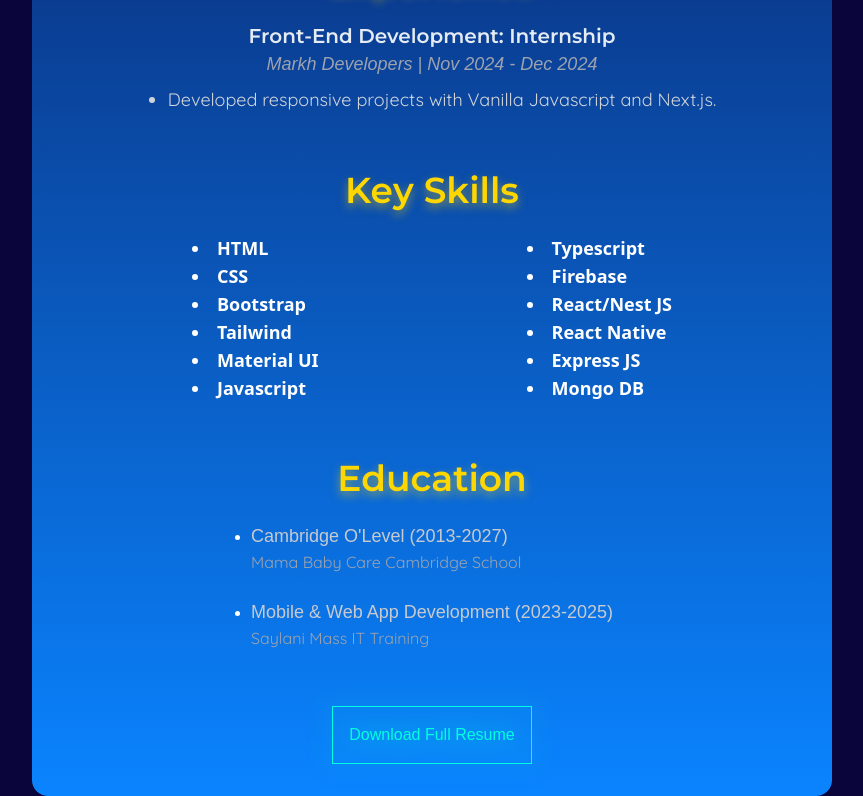
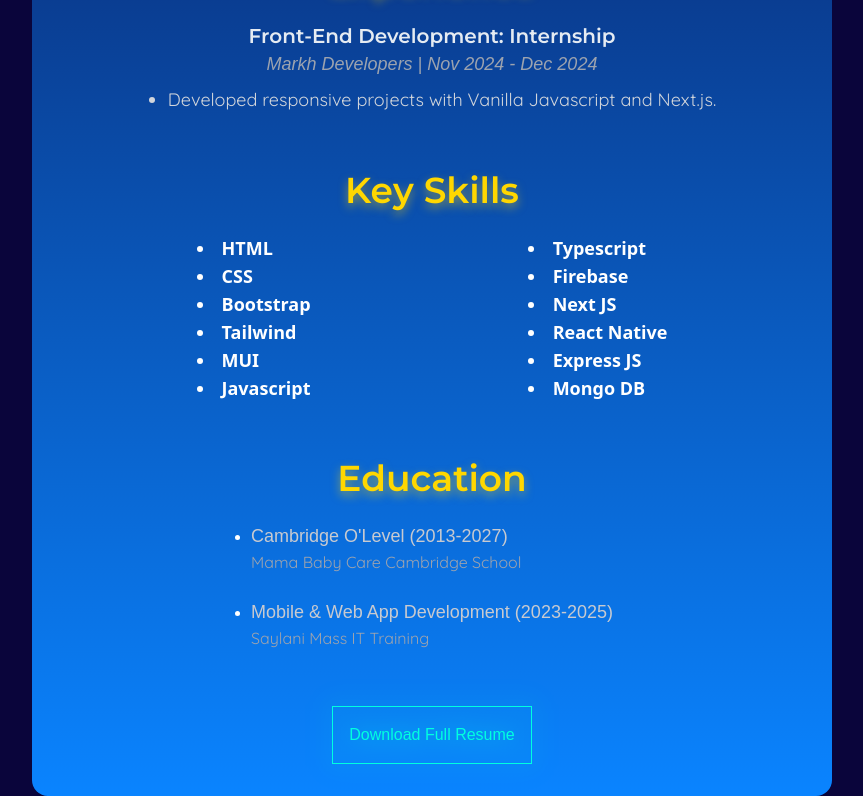
Before and after one commit to ZaidAsif/portfolio, a Next.js app: page / in a window 1280 px wide. Shown: the part 4159-4955 px from the top of the page, without its empty margins (208-1071 px from the left). Built offline with nearby package versions, Linux system fonts and the light colour scheme; what tailwindcss-motion would draw is missing.

Commit message:
little change in resume section

```diff
--- a/src/components/resume.tsx
+++ b/src/components/resume.tsx
@@ -77,14 +77,14 @@ export default function ResumeSection() {
                             <li>CSS</li>
                             <li>Bootstrap</li>
                             <li>Tailwind</li>
-                            <li>Material UI</li>
+                            <li>MUI</li>
                             <li>Javascript</li>
                         </div>
 
                         <div>
                             <li>Typescript</li>
                             <li>Firebase</li>
-                            <li>React/Nest JS</li>
+                            <li>Next JS</li>
                             <li>React Native</li>
                             <li>Express JS</li>
                             <li>Mongo DB</li>
```
